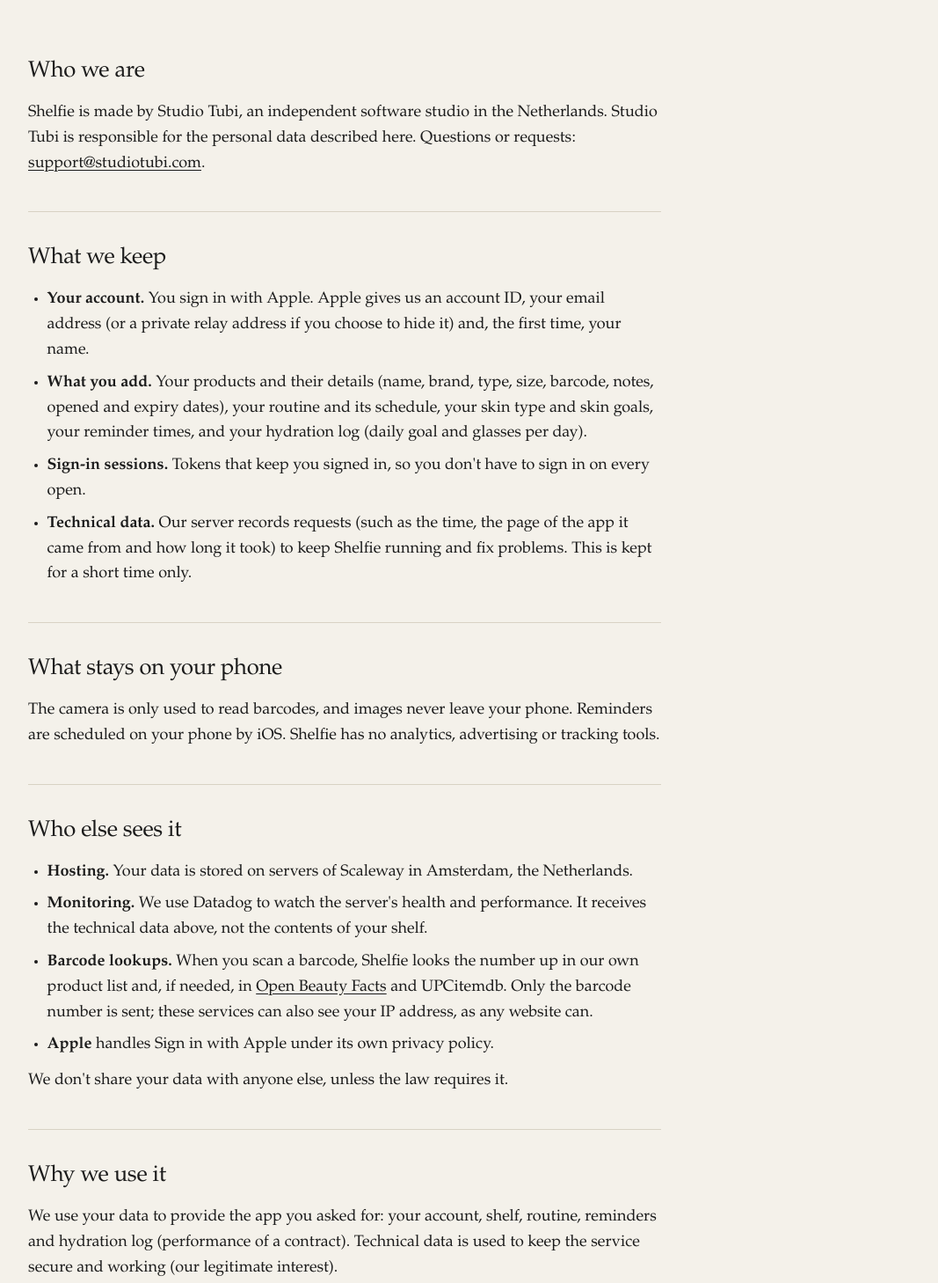
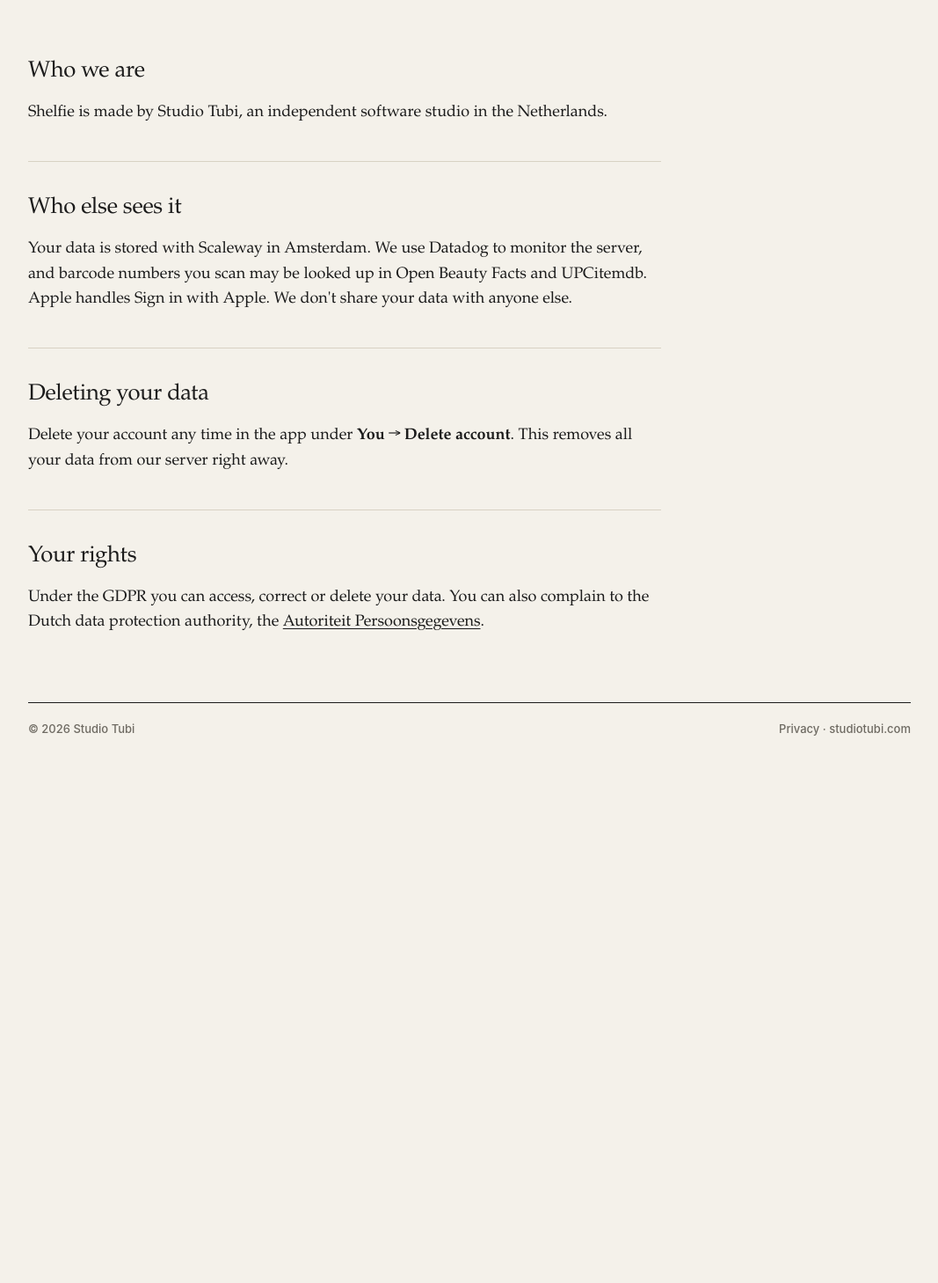
Before and after one commit to im-tubi/studio-tubi-website, a plain HTML site: page privacy/index.html in a window 1280 px wide. Shown: the part 681-2139 px from the top of the page at 88% size, without its empty margins (106-1173 px from the left). After the commit the page ends 1558 px from the top, so only its background shows below. Drawn offline with Linux system fonts and the light colour scheme.

Commit message:
Shorten the privacy policy
Drop the contact address, the list of what Shelfie keeps and the
children section.

Co-Authored-By: Claude Opus 5.5 <noreply@anthropic.com>

```diff
--- a/privacy/index.html
+++ b/privacy/index.html
@@ -26,58 +26,22 @@
     <article class="policy">
       <section>
         <h2>Who we are</h2>
-        <p>Shelfie is made by Studio Tubi, an independent software studio in the Netherlands. Studio Tubi is responsible for the personal data described here. Questions or requests: <a href="mailto:support@studiotubi.com">support@studiotubi.com</a>.</p>
-      </section>
-
-      <section>
-        <h2>What we keep</h2>
-        <ul>
-          <li><b>Your account.</b> You sign in with Apple. Apple gives us an account ID, your email address (or a private relay address if you choose to hide it) and, the first time, your name.</li>
-          <li><b>What you add.</b> Your products and their details (name, brand, type, size, barcode, notes, opened and expiry dates), your routine and its schedule, your skin type and skin goals, your reminder times, and your hydration log (daily goal and glasses per day).</li>
-          <li><b>Sign-in sessions.</b> Tokens that keep you signed in, so you don't have to sign in on every open.</li>
-          <li><b>Technical data.</b> Our server records requests (such as the time, the page of the app it came from and how long it took) to keep Shelfie running and fix problems. This is kept for a short time only.</li>
-        </ul>
-      </section>
-
-      <section>
-        <h2>What stays on your phone</h2>
-        <p>The camera is only used to read barcodes, and images never leave your phone. Reminders are scheduled on your phone by iOS. Shelfie has no analytics, advertising or tracking tools.</p>
+        <p>Shelfie is made by Studio Tubi, an independent software studio in the Netherlands.</p>
       </section>
 
       <section>
         <h2>Who else sees it</h2>
-        <ul>
-          <li><b>Hosting.</b> Your data is stored on servers of Scaleway in Amsterdam, the Netherlands.</li>
-          <li><b>Monitoring.</b> We use Datadog to watch the server's health and performance. It receives the technical data above, not the contents of your shelf.</li>
-          <li><b>Barcode lookups.</b> When you scan a barcode, Shelfie looks the number up in our own product list and, if needed, in <a href="https://world.openbeautyfacts.org">Open Beauty Facts</a> and UPCitemdb. Only the barcode number is sent; these services can also see your IP address, as any website can.</li>
-          <li><b>Apple</b> handles Sign in with Apple under its own privacy policy.</li>
-        </ul>
-        <p>We don't share your data with anyone else, unless the law requires it.</p>
+        <p>Your data is stored with Scaleway in Amsterdam. We use Datadog to monitor the server, and barcode numbers you scan may be looked up in Open Beauty Facts and UPCitemdb. Apple handles Sign in with Apple. We don't share your data with anyone else.</p>
       </section>
 
       <section>
-        <h2>Why we use it</h2>
-        <p>We use your data to provide the app you asked for: your account, shelf, routine, reminders and hydration log (performance of a contract). Technical data is used to keep the service secure and working (our legitimate interest).</p>
-      </section>
-
-      <section>
-        <h2>How long we keep it</h2>
-        <p>Your data is kept for as long as you have an account. You can delete your account at any time in the app under <b>You → Delete account</b>. This permanently removes your account, products, routine and hydration log from our server right away.</p>
+        <h2>Deleting your data</h2>
+        <p>Delete your account any time in the app under <b>You → Delete account</b>. This removes all your data from our server right away.</p>
       </section>
 
       <section>
         <h2>Your rights</h2>
-        <p>You can ask to see, correct, export or delete your data, or object to how we use it, by emailing <a href="mailto:support@studiotubi.com">support@studiotubi.com</a>. If you're not happy with our answer, you can complain to the Dutch data protection authority, the <a href="https://autoriteitpersoonsgegevens.nl">Autoriteit Persoonsgegevens</a>.</p>
-      </section>
-
-      <section>
-        <h2>Children</h2>
-        <p>Shelfie is not meant for children under 16, and we don't knowingly collect their data.</p>
-      </section>
-
-      <section>
-        <h2>Changes</h2>
-        <p>If this policy changes, we'll update it here and change the date at the top.</p>
+        <p>Under the GDPR you can access, correct or delete your data. You can also complain to the Dutch data protection authority, the <a href="https://autoriteitpersoonsgegevens.nl">Autoriteit Persoonsgegevens</a>.</p>
       </section>
     </article>
   </main>
```
